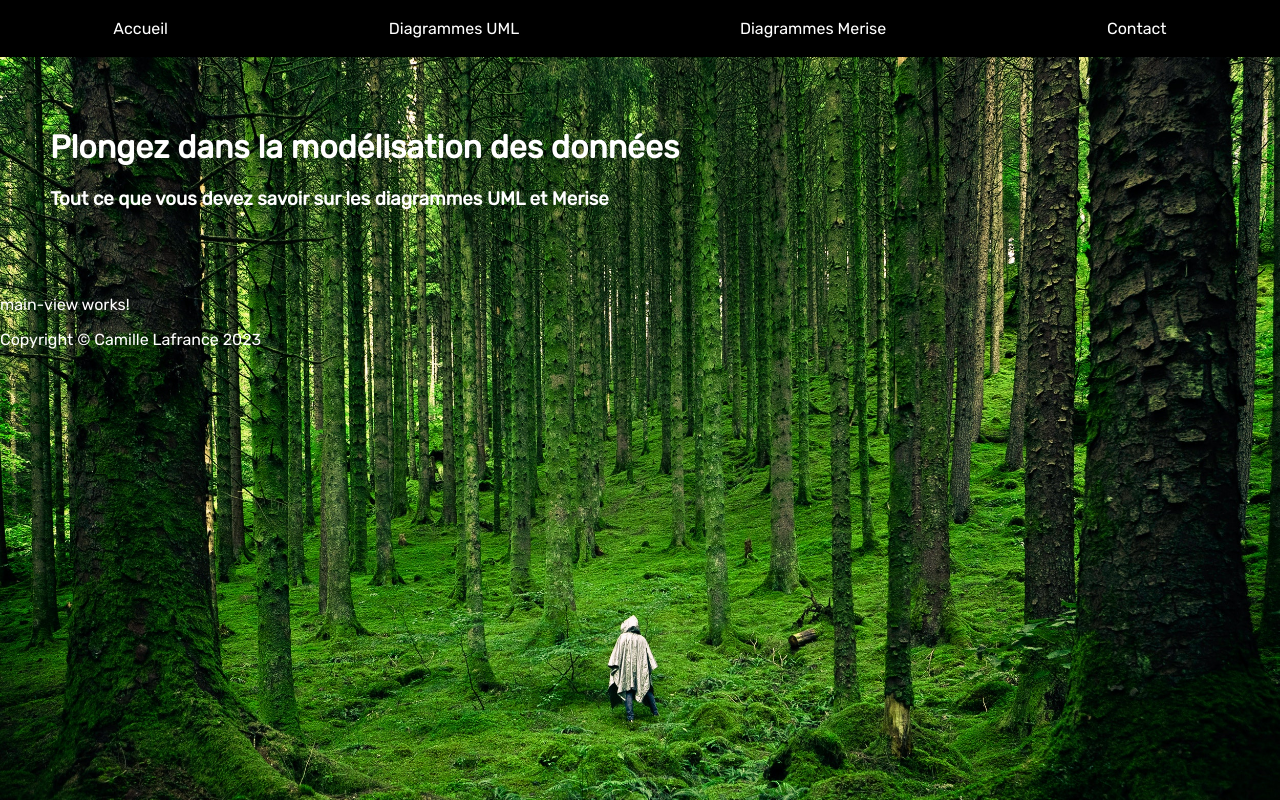
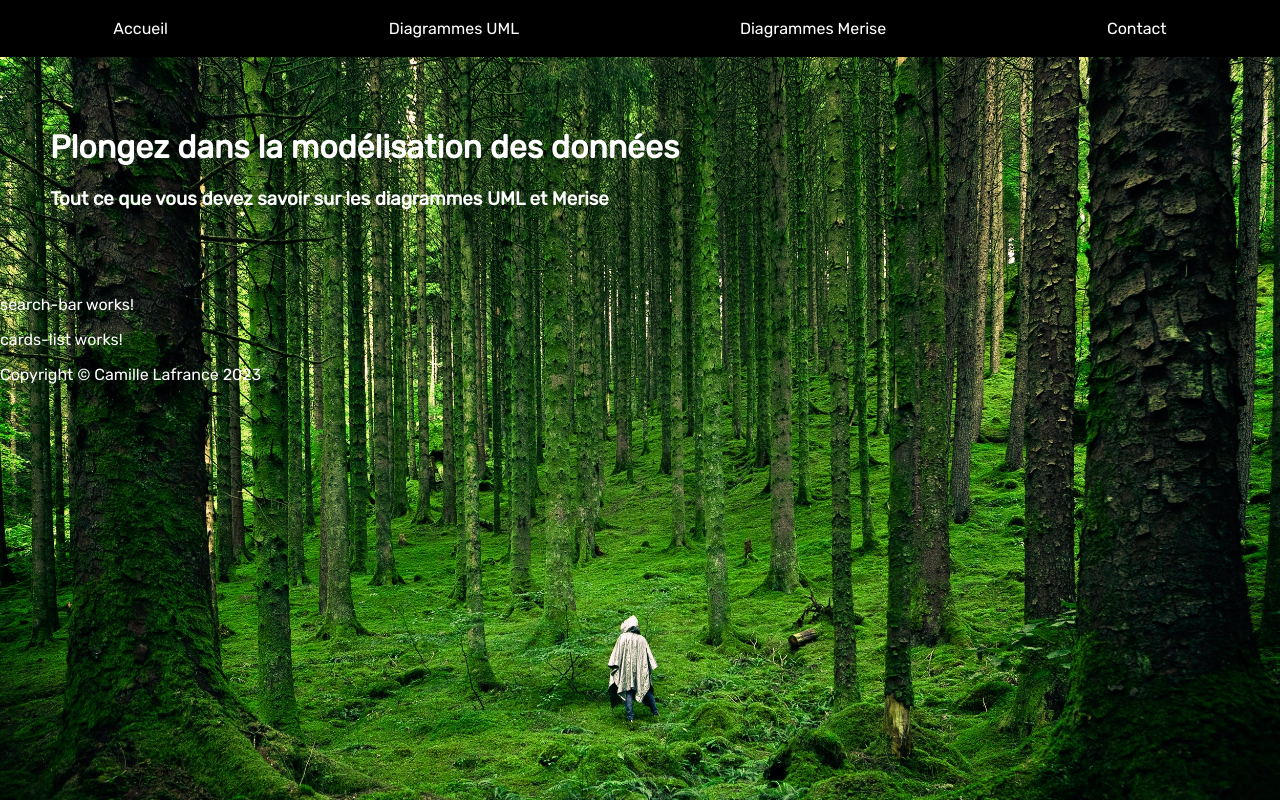
Before and after one commit to 2023-cda-alt-devops-p4/catalog-cl, an Angular app: page / in a window 1280 px wide. Built offline with nearby package versions, Linux system fonts and the light colour scheme.

Commit message:
feature: build main view component

```diff
--- a/src/app/app.component.html
+++ b/src/app/app.component.html
@@ -5,9 +5,9 @@
 <app-header></app-header>
 
 <!--Main layout-->
-<main>
+<div>
   <router-outlet></router-outlet>
-</main>
+</div>
 
 <!-- Footer-->
 <app-footer></app-footer>
--- a/src/app/main-view/main-view.component.html
+++ b/src/app/main-view/main-view.component.html
@@ -1 +1,8 @@
-<p>main-view works!</p>
+<!--Main layout-->
+<main>
+    <div>
+      <!-- Section -->
+      <app-search-bar></app-search-bar>
+      <app-cards-list></app-cards-list>
+    </div>
+  </main>
```
